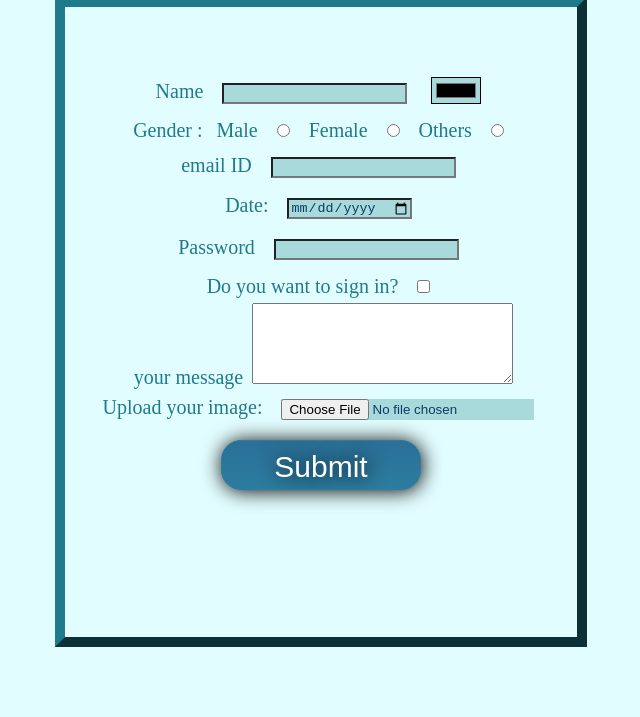
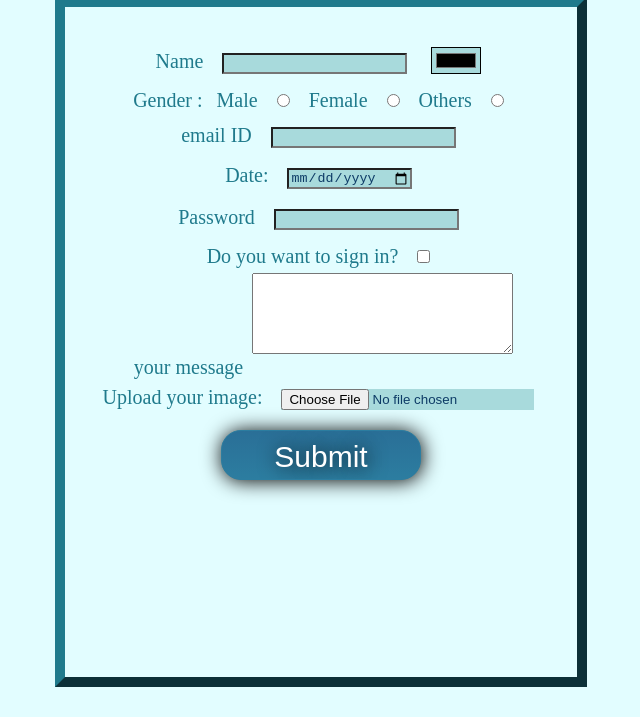
Before and after one commit to Shrishti2504/MySite, a plain HTML site: page contact.html in a window 1280 px wide. Shown: the part 141-858 px from the top of the page, without its empty margins (319-959 px from the left). Before the commit the page ends 818 px from the top, so only its background shows below. Drawn offline with Linux system fonts and the light colour scheme.

Commit message:
Add files via upload

```diff
--- a/CSS/styles.css
+++ b/CSS/styles.css
@@ -198,7 +198,7 @@ form{
     width: 40%;
     margin: auto;
     padding: 50 auto 50 auto;
-    height: 75%;
+    height: 80%;
     padding-bottom: 20;
     padding-top: 10;
     border-color: #1f7a8c;
@@ -227,5 +227,9 @@ input{
 }
 
 .ans{
-    padding-top: 50;
+    padding-top: 20;
 }
+
+.textbox{
+    margin-bottom: 20;
+}
```
